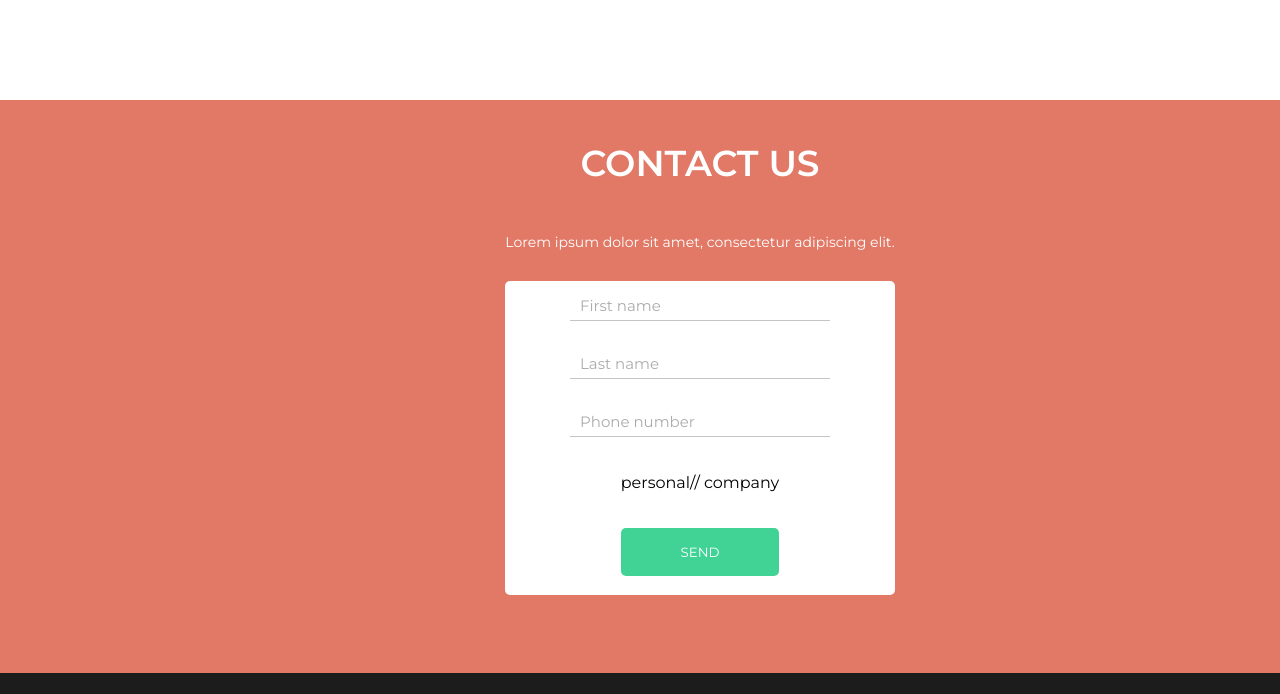
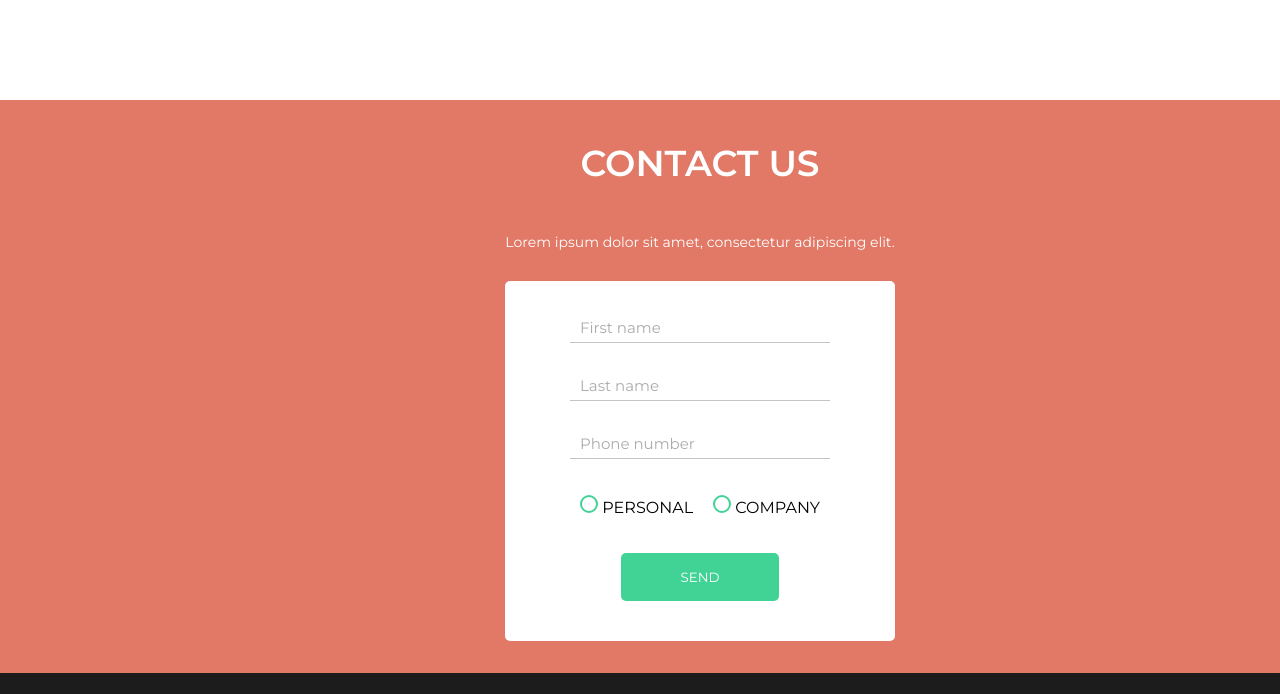
Before and after one commit to mildalge/Praktinis-egzaminas, a website: page index.html in a window 1280 px wide. Shown: the part 4090-4784 px from the top of the page. Drawn offline with Linux system fonts and the light colour scheme.

Commit message:
thursday2

```diff
--- a/index.html
+++ b/index.html
@@ -278,7 +278,37 @@
           <input id="input" type="text" placeholder="First name" autocomplete="off">
           <input id="input" type="text" placeholder="Last name" autocomplete="off">
           <input id="input" type="text" placeholder="Phone number" autocomplete="off">
-          <p>personal// <span>company</span></p>
+
+
+          <div class="form__group">
+
+            <div class="form__radio-group">
+              <input
+                type="radio"
+                class="form__radio-input"
+                id="small"
+                name="size"
+              />
+              <label for="small" class="form__radio-label">
+                <span class="form__radio-button"></span>
+               PERSONAL
+              </label>
+            </div>
+
+            <div class="form__radio-group">
+              <input
+                type="radio"
+                class="form__radio-input"
+                id="large"
+                name="size"
+              />
+              <label for="large" class="form__radio-label">
+                <span class="form__radio-button"></span>
+                COMPANY
+              </label>
+            </div>
+
+          </div>
 
           <button>SEND</button>
         </div>
--- a/scss/style.scss
+++ b/scss/style.scss
@@ -743,7 +743,7 @@ header{
 
     .table1{
       width: 390px;
-      height: 314px;
+      height: 360px;
       background-color:$white;
       border-radius: 5px;
       display: flex;
@@ -751,7 +751,7 @@ header{
       justify-content: center;
       align-items: center;
       gap:36px;
-      // margin-top: 65px;
+
 
       #input{
       width: 260px;
@@ -766,6 +766,24 @@ header{
       padding-bottom: 8px;
       }
 
+      .form__group{
+      display: flex;
+      flex-direction: row;
+      gap: 20px;
+      }
+      input[type="radio"] {
+    appearance: none;
+    width: 18px;
+    height: 18px;
+    border: 2px solid $green;
+    border-radius: 50%;
+    background-clip: content-box;
+    padding: 3px;
+      }
+
+      input[type="radio"]:checked {
+    background-color: $green;
+      }
 
       button{
       background: $green;
@@ -776,7 +794,7 @@ header{
       cursor: pointer;
      width: 158px;
       height: 48px;
-        // margin-bottom: 30px;
+
       }
   }
   }
```
Also changed, not shown: app/css/style.css. Lines whose indentation alone changed are shown as unchanged.
